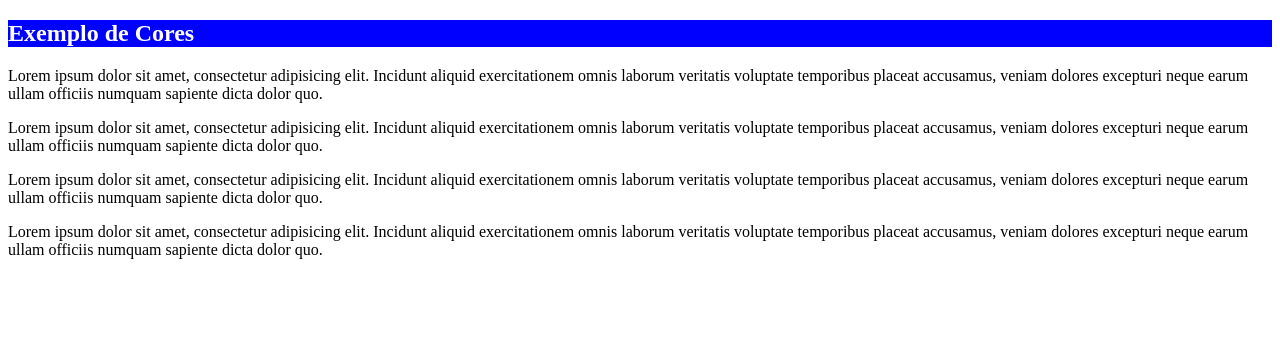
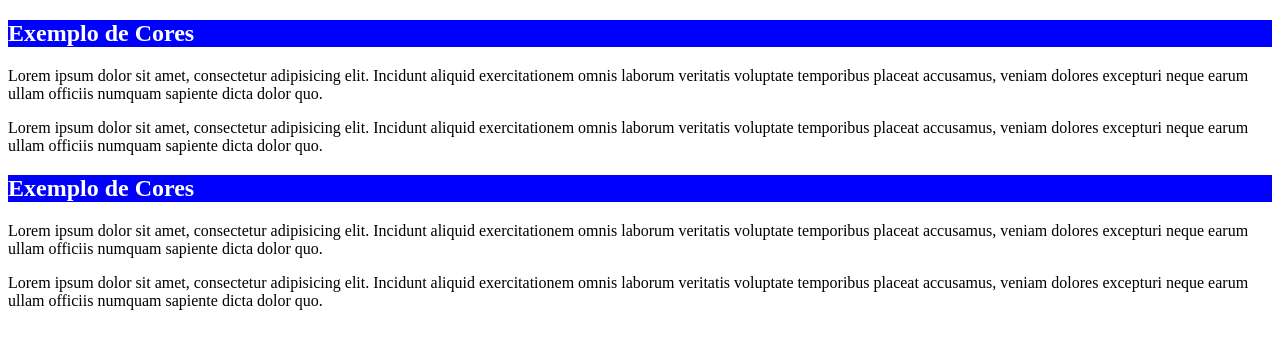
Before and after one commit to eaezis/Ola-Mundo2.0, a plain HTML site: page html-css/exercicios/modulo 2/ex016/cor01.html in a window 1280 px wide. Drawn offline with Linux system fonts and the light colour scheme.

Commit message:
Update cor01.html

```diff
--- a/html-css/exercicios/modulo 2/ex016/cor01.html
+++ b/html-css/exercicios/modulo 2/ex016/cor01.html
@@ -12,7 +12,7 @@
     <p>Lorem ipsum dolor sit amet, consectetur adipisicing elit. Incidunt aliquid exercitationem omnis laborum veritatis voluptate temporibus placeat accusamus, veniam dolores excepturi neque earum ullam officiis numquam sapiente dicta dolor quo.</p>
 
 <p>Lorem ipsum dolor sit amet, consectetur adipisicing elit. Incidunt aliquid exercitationem omnis laborum veritatis voluptate temporibus placeat accusamus, veniam dolores excepturi neque earum ullam officiis numquam sapiente dicta dolor quo.</p>
-
+   <h2 style="background-color: #0000ff; color: #ffffff;"> Exemplo de Cores</h2>
 <p>Lorem ipsum dolor sit amet, consectetur adipisicing elit. Incidunt aliquid exercitationem omnis laborum veritatis voluptate temporibus placeat accusamus, veniam dolores excepturi neque earum ullam officiis numquam sapiente dicta dolor quo.</p>
 
 <p>Lorem ipsum dolor sit amet, consectetur adipisicing elit. Incidunt aliquid exercitationem omnis laborum veritatis voluptate temporibus placeat accusamus, veniam dolores excepturi neque earum ullam officiis numquam sapiente dicta dolor quo.</p>
```
